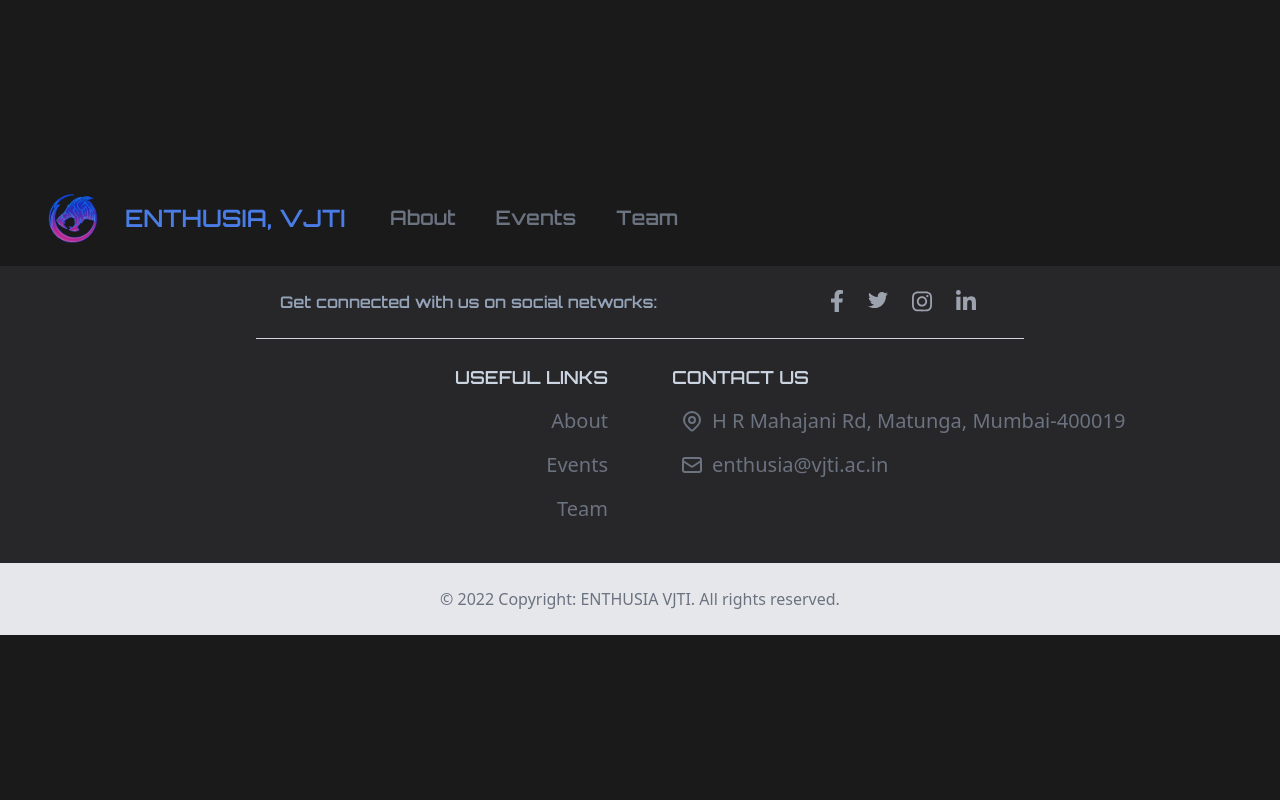
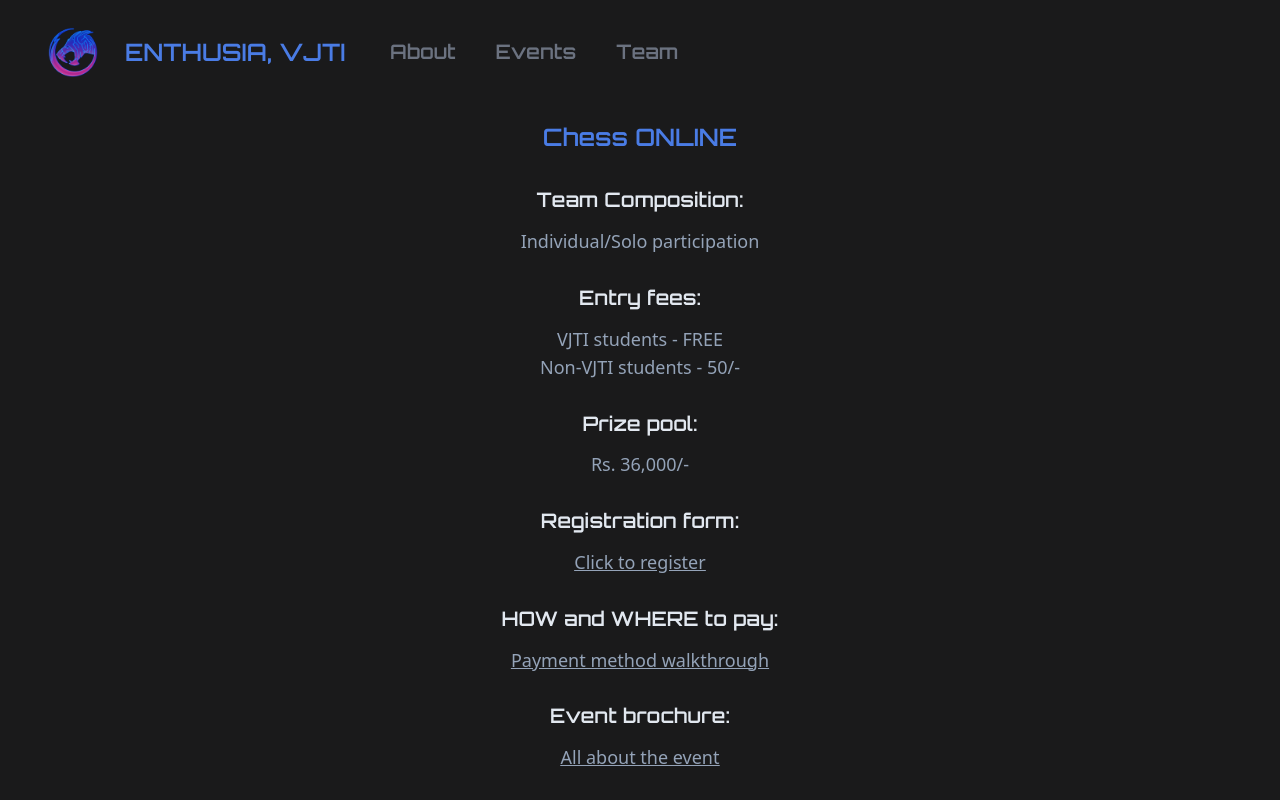
Before and after one commit to KarinaHedaoo/EnthusiaVjti2021, a React (Create React App) app: page /online-chess in a window 1280 px wide. Shown: the top 800 px of the page. Built offline with nearby package versions, Linux system fonts and the light colour scheme.

Commit message:
update footer, complete online events template

```diff
--- a/src/App.js
+++ b/src/App.js
@@ -4,6 +4,10 @@
 import About from "./pages/About";
 import Events from "./pages/Events";
 import Team from "./pages/Team";
+import Marathon from "./pages/Marathon";
+import Valorant from "./pages/Valorant";
+import BGMI from "./pages/BGMI";
+import Chess_online from "./pages/Chess_online";
 import Navbar from "./UI/Navbar";
 import Footer from "./UI/Footer";
 
@@ -17,6 +21,10 @@
         <Route path="/about" component={About} />
         <Route path="/events" component={Events} />
         <Route path="/team" component={Team} />
+        <Route path="/marathon" component={Marathon} />
+        <Route path="/valorant" component={Valorant} />
+        <Route path="/bgmi" component={BGMI} />
+        <Route path="/online-chess" component={Chess_online} />
       </Switch>
       </Router>
 
--- /dev/null
+++ b/src/UI/Event.js
@@ -0,0 +1,41 @@
+import React from "react";
+
+function Event(props) {
+    return(<div className="box-content mb-8 w-full">
+       <h1 className="text-2xl p-2">{props.event_name}</h1>
+       <div className="flex text-xl text-slate-200 justify-center">
+           <h2>Team Composition:</h2>
+       </div>
+       <div className="font-sans text-lg text-bold text-slate-400 mb-4"><p>{props.teamcomp}</p></div>
+
+       <div className="flex text-xl text-slate-200 justify-center">
+           <h2>Entry fees:</h2>
+       </div>
+       <div className="font-sans text-lg text-bold text-slate-400">{props.text1}</div>
+       <div className="font-sans text-lg text-bold text-slate-400 mb-4">{props.text2} - {props.fee}/-</div>
+
+       <div className="flex text-xl text-slate-200 justify-center">
+           <h2>Prize pool:</h2>
+       </div>
+       <div className="font-sans text-lg text-bold text-slate-400 mb-4"><p>Rs. {props.prizepool}/-</p></div>
+
+       <div className="flex text-xl text-slate-200 justify-center">
+           <h2>Registration form:</h2>
+       </div>
+       <div className="font-sans text-lg text-bold text-slate-400 underline mb-4"><a href={props.form}>Click to register</a></div>
+
+       <div className="flex text-xl text-slate-200 justify-center">
+           <h2>HOW and WHERE to pay:</h2>
+       </div>
+       <div className="font-sans text-lg text-bold text-slate-400 underline mb-4"><a href={props.sb}>Payment method walkthrough</a></div>
+
+       <div className="flex text-xl text-slate-200 justify-center">
+           <h2>Event brochure:</h2>
+       </div>
+       <div className="font-sans text-lg text-bold text-slate-400 underline mb-4"><a href={props.brochure}>All about the event</a></div>
+
+    </div>
+    )
+}
+
+export default Event;
--- a/src/UI/Footer.js
+++ b/src/UI/Footer.js
@@ -73,7 +73,7 @@
         </p>
         <p class="flex items-center font-sans justify-center md:justify-start mb-4 text-xl">
         <svg class="w-6 h-6 mx-2" fill="none" stroke="currentColor" viewBox="0 0 24 24" xmlns="http://www.w3.org/2000/svg"><path stroke-linecap="round" stroke-linejoin="round" stroke-width="2" d="M3 8l7.89 5.26a2 2 0 002.22 0L21 8M5 19h14a2 2 0 002-2V7a2 2 0 00-2-2H5a2 2 0 00-2 2v10a2 2 0 002 2z"></path></svg>
-        enthusia@vjti.ac.in
+        <a href="mailto:enthusia@vjti.ac.in">enthusia@vjti.ac.in</a>
         </p>
 
       </div>
--- /dev/null
+++ b/src/pages/BGMI.js
@@ -0,0 +1,14 @@
+import Event from "../UI/Event.js"
+
+function BGMI() {
+    return (
+        <Event event_name="BGMI" teamcomp="Team of 4" prizepool="20,000"
+        text1="VJTI-only team(All members are students of VJTI) - FREE"
+        text2="Non-VJTI/Mixed team(Either all or atleast one member of the team is non-VJTIan)"
+        fee="200" form=""
+        sb=""
+        brochure="" />
+    )
+}
+
+export default BGMI;
--- /dev/null
+++ b/src/pages/Chess_online.js
@@ -0,0 +1,14 @@
+import Event from "../UI/Event.js"
+
+function Chess_online() {
+    return (
+        <Event event_name="Chess ONLINE" teamcomp="Individual/Solo participation" fee="50" prizepool="36,000"
+        text1="VJTI students - FREE"
+        text2="Non-VJTI students"
+        form=""
+        sb=""
+        brochure="" />
+    )
+}
+
+export default Chess_online;
--- a/src/pages/Events.js
+++ b/src/pages/Events.js
@@ -1,4 +1,4 @@
-import styles from "./Events.module.css";
+import React from 'react';
 
 function Events() {
   return (
@@ -16,7 +16,7 @@
 
               <div class="text-slate-400 text-xl uppercase font-sans">
                 <ul class="list-none">
-                  <li class="p-2"><a href="#">Marathon (open to all)</a></li>
+                  <li class="p-2"><a href="/marathon">Marathon (open to all)</a></li>
                   <li class="p-2"><a href="#">Athletics (VJTI only)</a></li>
                   <li class="p-2"><a href="#">Football (VJTI only)</a></li>
                   <li class="p-2"><a href="#">Cricket (VJTI only)</a></li>
@@ -38,9 +38,9 @@
 
               <div class="text-slate-400 text-xl uppercase font-sans">
                 <ul class="list-none">
-                  <li class="p-2 pt-2"><a href="#">Valorant (open to all)</a></li>
-                  <li class="p-2"><a href="#">BGMI (open to all)</a></li>
-                  <li class="p-2"><a href="#">Chess (open to all)</a></li>
+                  <li class="p-2 pt-2"><a href="/valorant">Valorant (open to all)</a></li>
+                  <li class="p-2"><a href="/bgmi">BGMI (open to all)</a></li>
+                  <li class="p-2"><a href="/online-chess">Chess (open to all)</a></li>
                 </ul>
                 </div>
 
--- a/src/pages/Events.module.css
+++ /dev/null
@@ -1,6 +0,0 @@
-.logo {
-    display: inline;
-    height: 40vmin;
-    pointer-events: none;
-    margin-bottom: 3%;
-  }
--- /dev/null
+++ b/src/pages/Marathon.js
@@ -0,0 +1,14 @@
+import Event from "../UI/Event.js"
+
+function Marathon() {
+    return (
+        <Event event_name="Marathon" teamcomp="Individual/Solo participation" prizepool="24,000"
+        text1="VJTI students - FREE"
+        text2="Non-VJTIans: 5km - 150/- , 10km"
+        fee="250" form=""
+        sb=""
+        brochure="" />
+    )
+}
+
+export default Marathon;
--- a/src/pages/Team.js
+++ b/src/pages/Team.js
@@ -1,5 +1,5 @@
-import styles from "./Team.module.css";
-import Member from "../UI/Member.js"
+import React from "react";
+import Member from "../UI/Member.js";
 
 function Team() {
   return (
--- /dev/null
+++ b/src/pages/Valorant.js
@@ -0,0 +1,14 @@
+import Event from "../UI/Event.js"
+
+function Valorant() {
+    return (
+        <Event event_name="Valorant" teamcomp="Playing 5 + 1 substitute" fee="300" prizepool="30,000"
+        text1="VJTI-only team(All members are students of VJTI) - FREE"
+        text2="Non-VJTI/Mixed team(Either all or atleast one member of the team is non-VJTIan)"
+        form=""
+        sb=""
+        brochure="" />
+    )
+}
+
+export default Valorant;
```
